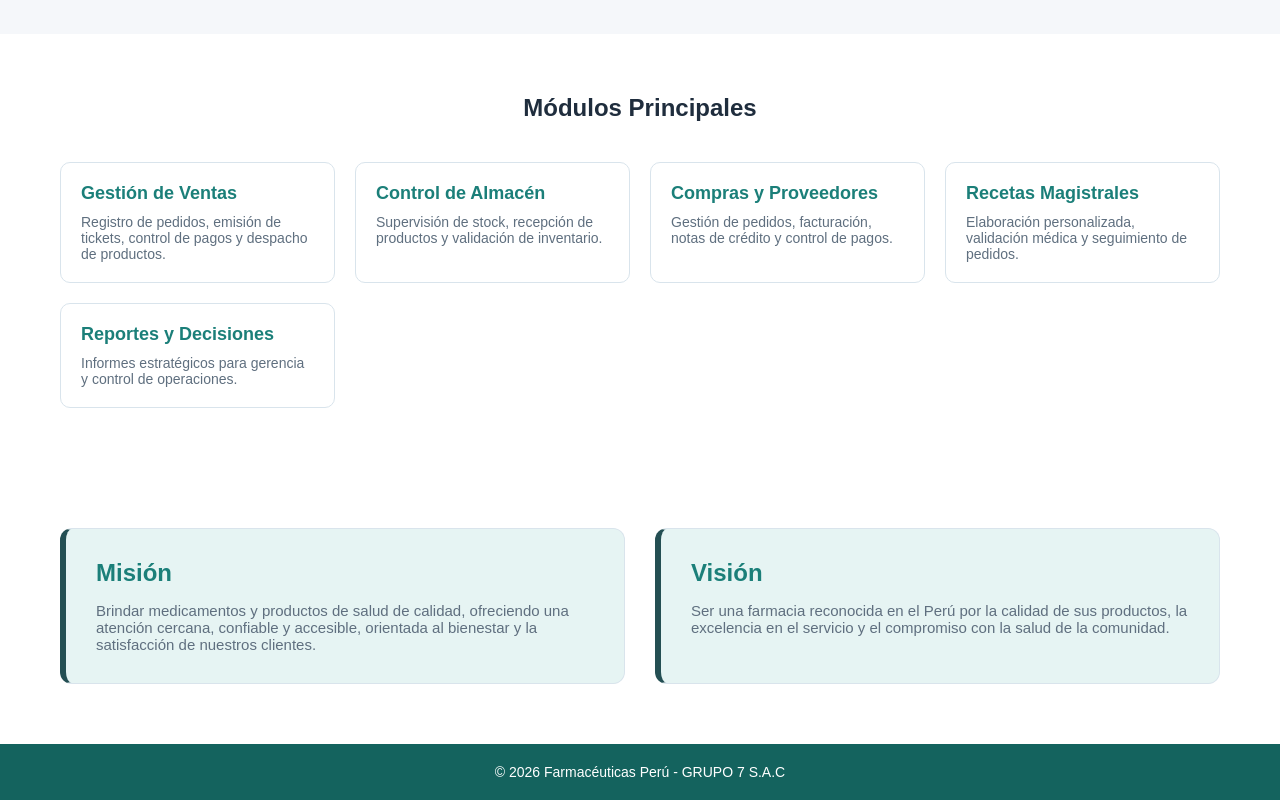
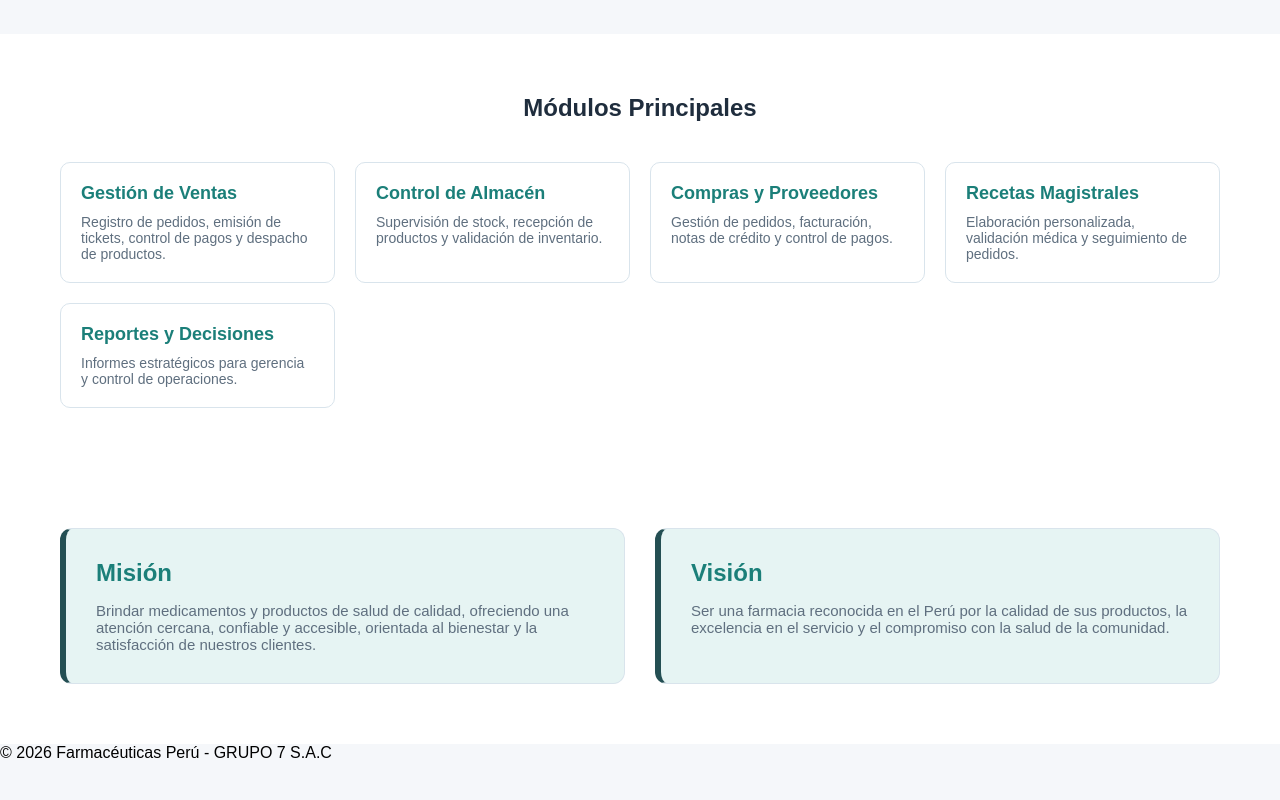
Before and after one commit to Miguel41844x/FARMAPE, a React app in the folder frontend/: page / in a window 1280 px wide. Shown: the part 507-1307 px from the top of the page. After the commit the page ends 1269 px from the top, so only its background shows below. Built offline with nearby package versions, Linux system fonts and the light colour scheme; the HTML template or start-up script is replaced by a standard one.

Commit message:
Cambio de nombre HomePublic

```diff
--- a/frontend/src/pages/public/Home.jsx
+++ b/frontend/src/pages/public/HomePublic.jsx
@@ -3,9 +3,9 @@ import Hero from "../../components/public/Hero";
 import Modules from "../../components/public/Modules";
 import Footer from "../../components/public/Footer";
 import MisionVision from "../../components/public/MisionVision";
-import "./home.css"
+import "./homePublic";
 
-export function Home (){
+export function HomePublic (){
     return(
         <>
             <NavbarPublic/>
--- a/frontend/src/routes/AppRouter.jsx
+++ b/frontend/src/routes/AppRouter.jsx
@@ -1,11 +1,11 @@
 import { Route, Routes } from "react-router-dom";
-import { Home } from "../pages/public/Home";
+import { HomePublic } from "../pages/public/HomePublic";
 import Login from "../pages/auth/Login";
 
 function AppRouter (){
     return(
         <Routes>
-            <Route path="/" element={<Home/>} />
+            <Route path="/" element={<HomePublic/>} />
             <Route path="/login" element={<Login/>}/>
         </Routes>
     );
```
Also changed, not shown: frontend/src/pages/auth/Register.jsx (deleted, +0 -7 lines), frontend/src/pages/public/homePublic.css (renamed from frontend/src/pages/public/home.css).
